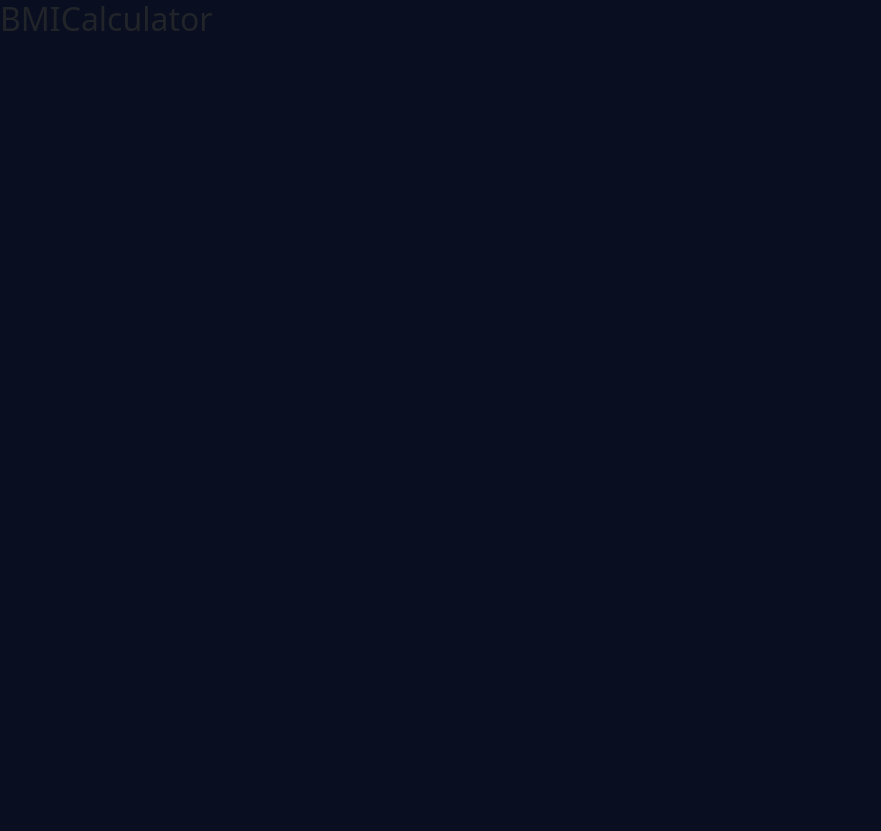
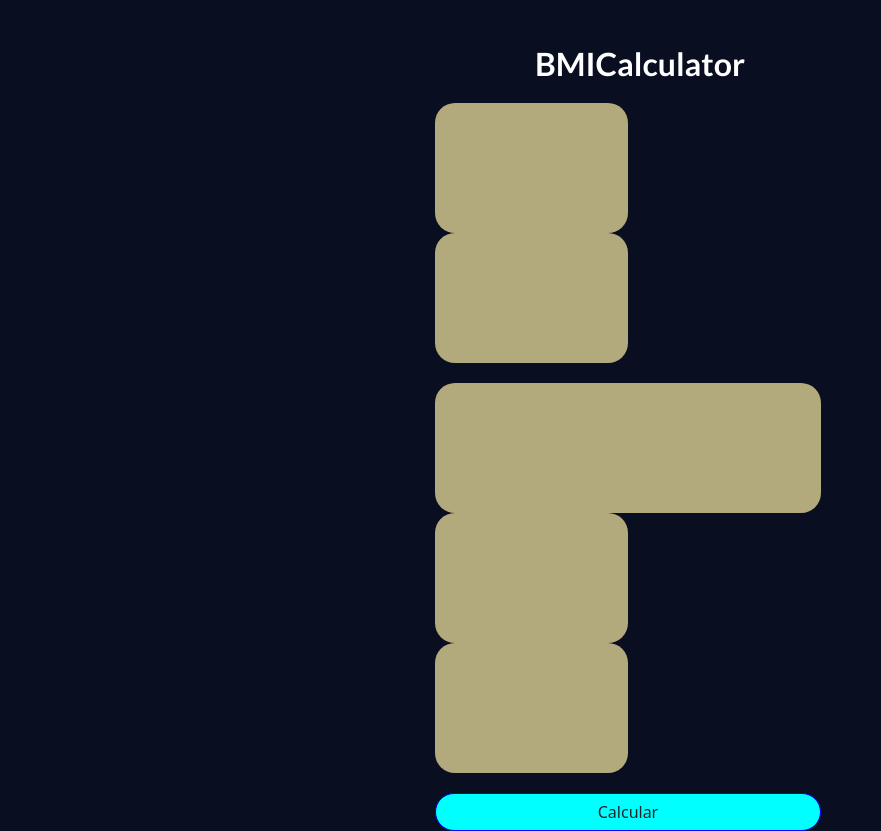
Before and after one commit to MargaritaAlvarezGonz/BMICalculator, an Angular app: page / in a window 1280 px wide. Shown: the whole page, without its empty margins (0-881 px from the left). Before the commit the page ends 800 px from the top, so only its background shows below. Built offline with nearby package versions, Linux system fonts and the light colour scheme.

Commit message:
changed styles

```diff
--- a/src/app/components/inicio/inicio.component.css
+++ b/src/app/components/inicio/inicio.component.css
@@ -0,0 +1,6 @@
+.fondoItem{
+  background-color: #B2AA7C;
+  height: 130px;
+  border-radius: 20px;
+
+}
--- a/src/app/components/inicio/inicio.component.html
+++ b/src/app/components/inicio/inicio.component.html
@@ -1,6 +1,45 @@
 <div class="row">
-  <div class="col-lg-4 offser-lg-4">
-    <h2>BMICalculator</h2>
+  <div class="col-lg-4 offset-lg-4">
+    <h2 class="titulo">BMICalculator</h2>
+    <div class="row">
+      <div class="col-lg-6">
+        <div class="fondoItem">
+
+        </div>
+
+      <div clas="col-lg-6">
+        <div class="fondoItem">
+
+      </div>
+    </div>
   </div>
 
+      <div class="row">
+        <div class="col lg-12">
+          <div class="fondoItem">
+
+          </div>
+        </div>
+      </div>
+
+      <div class="col-lg-6">
+        <div class="fondoItem">
+
+        </div>
+
+      <div clas="col-lg-6">
+        <div class="fondoItem">
+
+      </div>
+    </div>
+  </div>
+  <div class="row">
+    <div class="lg-12">
+      <button class="btn btn-primary-lg btn-color">Calcular</button>
+    </div>
+  </div>
+
+    </div>
+
+
 </div>
--- a/src/index.html
+++ b/src/index.html
@@ -6,6 +6,7 @@
   <base href="/">
   <meta name="viewport" content="width=device-width, initial-scale=1">
   <link rel="icon" type="image/x-icon" href="favicon.ico">
+  <link href="https://fonts.googleapis.com/css2?family=Lato:wght@700&family=Montserrat:ital,wght@0,300;1,600&family=Open+Sans:wght@300&family=Quicksand:wght@600&display=swap" rel="stylesheet">
   <link href="https://cdn.jsdelivr.net/npm/bootstrap@5.3.1/dist/css/bootstrap.min.css" rel="stylesheet" integrity="sha384-4bw+/aepP/YC94hEpVNVgiZdgIC5+VKNBQNGCHeKRQN+PtmoHDEXuppvnDJzQIu9" crossorigin="anonymous">
   </head>
 </head>
--- a/src/styles.css
+++ b/src/styles.css
@@ -2,3 +2,21 @@
 body{
   background-color: #0a0e21;
 }
+
+.titulo{
+  font-family: 'Lato', sans-serif;
+  color: white;
+  text-align: center;
+  margin-top: 25px;
+}
+
+.row{
+  margin-top: 20px;
+}
+
+.btn-color{
+  background-color: aqua;
+  border-color: blue;
+  border-radius: 25px;
+  width: 100%;
+}
```
Also changed, not shown: decorate-angular-cli.js (added, +69 -0 lines), nx.json (added, +38 -0 lines), package.json (+7 -2 lines), 1 other file (tests, documents, lock files or other folders).
